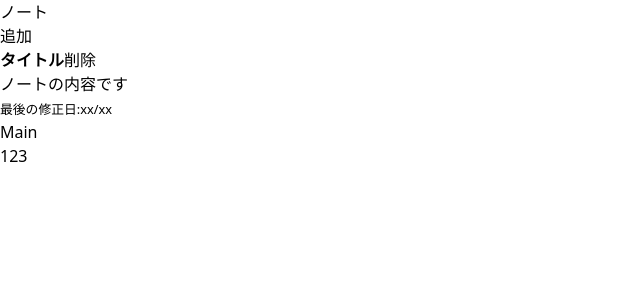
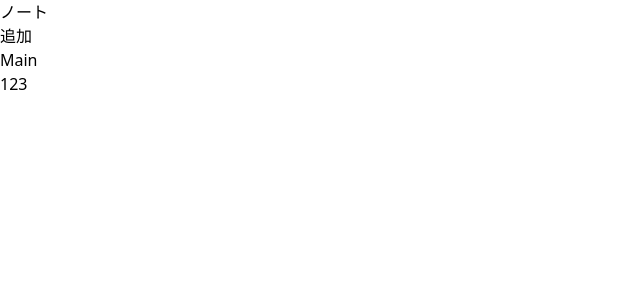
Before and after one commit to yuya21011111/React_Note_APP, a React (Vite) app: page / in a window 1280 px wide. Shown: the top 300 px of the page, without its empty margins (0-640 px from the left). Built offline with nearby package versions, Linux system fonts and the light colour scheme.

Commit message:
ノート削除処理

```diff
--- a/src/App.jsx
+++ b/src/App.jsx
@@ -1,5 +1,9 @@
 import { useState } from 'react'
+import reactLogo from './assets/react.svg'
+import viteLogo from '/vite.svg'
+import './App.css'
 import Sidebar from './components/Sidebar'
+import { data } from 'autoprefixer'
 
 function App() {
   const [notes, setNotes] = useState([])
@@ -7,17 +11,22 @@ function App() {
   const onAddNote = () => {
     console.log('新しくノートが追加されました。')
     const newnote = {
-      id: 1,
+      id: Date.now(),
       title: '新しいノート',
       content: '新しいのノートの内容です。',
-      modDate: Date.now(),
+      modDate: new Date().toLocaleDateString('sv-SE'),
     }
     setNotes([...notes, newnote])
     console.log(notes)
   }
+
+  const onDeleteNote = (id) => {
+   const filterNotes = notes.filter((note) => note.id !== id)
+  setNotes(filterNotes)
+  }
   return (
     <>
-      <Sidebar onAddNote={onAddNote} />
+      <Sidebar onAddNote={onAddNote} onDeleteNote={onDeleteNote} notes={notes} />
     </>
   )
 }
--- a/src/components/Sidebar.jsx
+++ b/src/components/Sidebar.jsx
@@ -1,30 +1,38 @@
 import React from 'react'
 import Main from './Main'
-const Sidebar = ({ onAddNote }) => {
+const Sidebar = ({ onAddNote,notes, onDeleteNote }) => {
   return (
-    <div className='flex'>
-     <div className=' bg-gray-100 h-screen p-5'>
+  <div className='flex'>
+     <div  className='bg-gray-100 h-max  p-5'>
       <div className='flex'>
         <h1 className='mx-auto text-2xl font-medium'>ノート</h1>
         <button onClick={onAddNote} className=' bg-blue-500 hover:bg-blue-700 text-white font-bold py-2 px-4 rounded'>追加</button>
      </div>
 
 
-     <div className='mt-4  bg-gray-300 '>
-            <div className='mx-8 p-8'>
+     {notes.map((note) => {
+      return(
+
+          <div key={note.id}  className='mt-4 bg-gray-300 hover:bg-gray-500 '>
+            <div  className='mx-8 p-8'>
+            <div className='text-sm text-red-500'>id:{note.id}</div>
                 <div className='flex justify-between'>
-                    <strong className='mr-8'>タイトル</strong>
-                    <button className=' bg-red-500 hover:bg-red-700 text-white font-bold py-0.5 px-0.5 rounded'>削除</button>
+                    <strong className='mr-8'>{note.title}</strong>
+                    <button onClick={() => onDeleteNote(note.id)} className=' bg-red-500 hover:bg-red-700 text-white font-bold py-0.5 px-0.5 rounded'>削除</button>
                 </div>
-                <p>ノートの内容です</p>
-                <small className='text-gray-500'>最後の修正日:xx/xx</small>
+                <p>{note.content}</p>
+                <small className='text-gray-500'>{note.modDate}</small>
             </div>
-        </div>
-      </div>
+         </div>
+
+      )
+     })}
+
+    </div>
 
 
       <Main />
-    </div>
+  </div>
   )
 }
 
```
